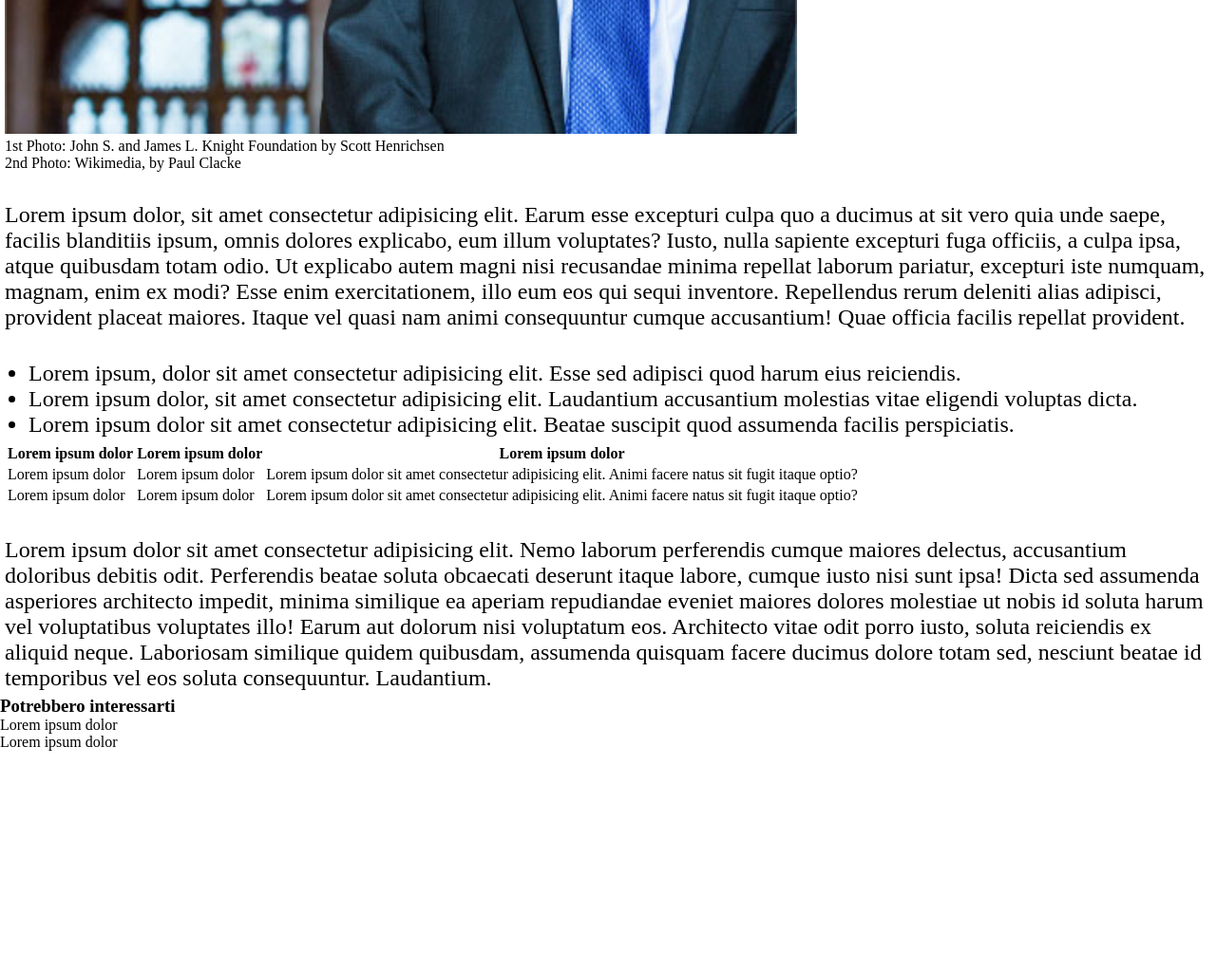
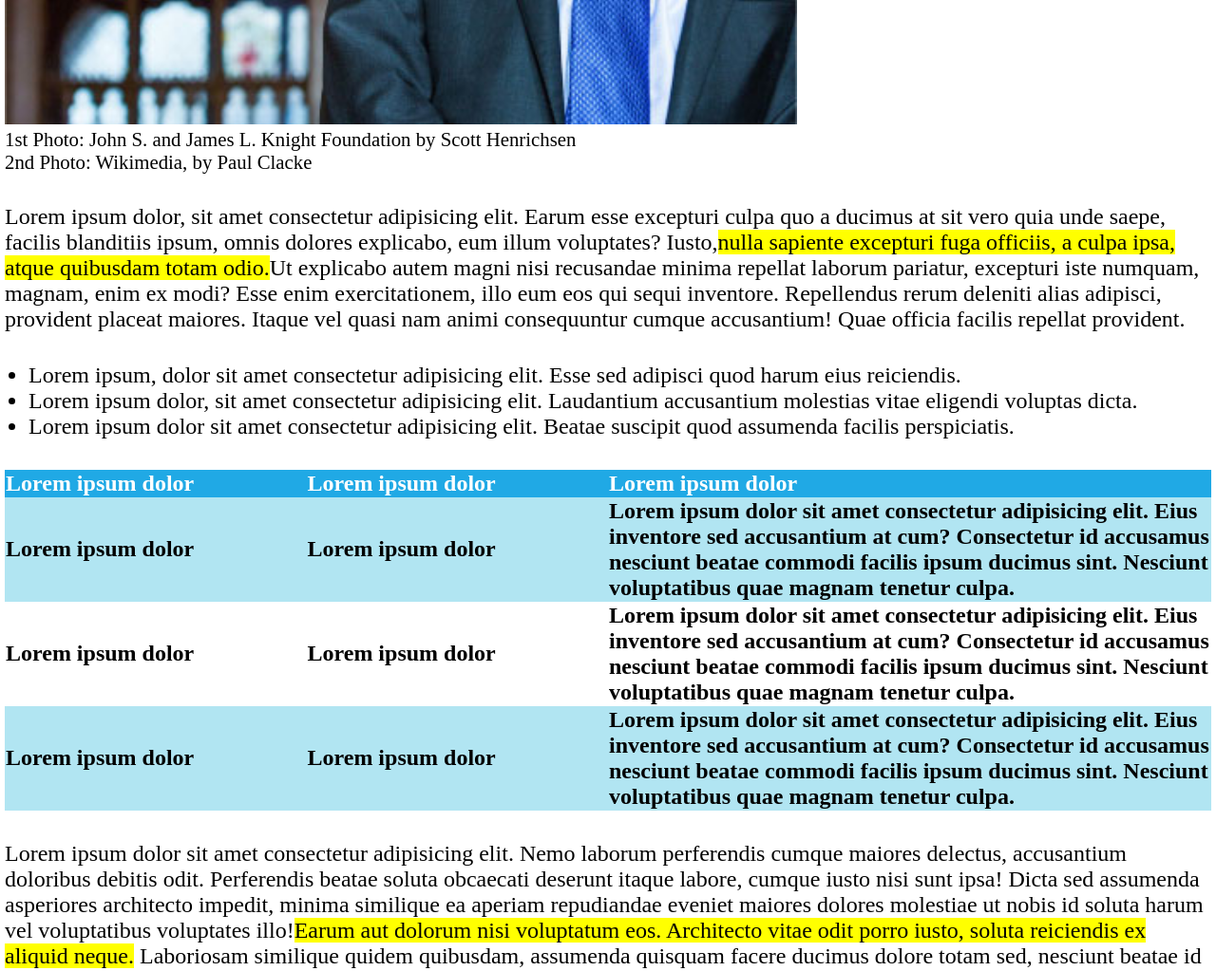
Before and after one commit to Pis4ni/html-css-booleaner, a plain HTML site: page index.html in a window 1280 px wide. Shown: the part 1620-2643 px from the top of the page at 95% size. Before the commit the page ends 2411 px from the top, so only its background shows below. Drawn offline with Linux system fonts and the light colour scheme.

Commit message:
Added css rules for table & higlitght

```diff
--- a/css/style.css
+++ b/css/style.css
@@ -29,6 +29,8 @@ h1 {
 address{
     font-size: 2rem;
     font-style: normal;
+    color: #7c7c7c;
+    line-height: 30px;
 }
 
 address > a{
@@ -50,3 +52,38 @@ ul{
     margin-top: 2rem;
     padding-left: 25px;
 }
+
+table {
+    margin-top: 2rem;
+    font-size: 1.5rem;
+    border: none;
+    font-weight: 550;
+
+
+}
+thead{
+    font-style: none;
+    text-align: left;
+    color: #ffffff;
+
+}
+
+.bg-blue{
+    background-color: #20a9e5 ;
+}
+.bg-lblue{
+    background-color: #b1e5f2 ;
+
+}
+
+.w25{
+    width: 25%;
+}
+
+.highlight{
+    background-color: #ffff00;
+}
+
+.tsmall{
+    font-size: 1.3rem;
+}
--- a/index.html
+++ b/index.html
@@ -33,7 +33,7 @@
             <!-- article writers -->
             <address>
                 scritto da <a href="">The Booleaners</a> <br />
-                10/10/2020
+                <span class="tsmall">il 10/10/2020</span>
             </address>
         </section>
 
@@ -42,16 +42,16 @@
             <img src="./img/tim-1.jpg" class="images" alt="Tim Berners-Lee using hands">
             <img src="./img/tim-2.jpg" class="images" alt="Tim Berners-Lee standing like a chad">
             <br />
-            <span>1st Photo: John S. and James L. Knight Foundation by Scott Henrichsen</span>
+            <span class="tsmall">1st Photo: John S. and James L. Knight Foundation by Scott Henrichsen</span>
             <br />
-            <span>2nd Photo: Wikimedia, by Paul Clacke</span>
+            <span class="tsmall">2nd Photo: Wikimedia, by Paul Clacke</span>
         </section>
 
         <!-- article main section -->
         <section>
             <p>
                 Lorem ipsum dolor, sit amet consectetur adipisicing elit. Earum esse excepturi culpa quo a ducimus at sit vero quia unde saepe, facilis blanditiis ipsum, omnis dolores explicabo, eum illum voluptates?
-                Iusto, nulla sapiente excepturi fuga officiis, a culpa ipsa, atque quibusdam totam odio. Ut explicabo autem magni nisi recusandae minima repellat laborum pariatur, excepturi iste numquam, magnam, enim ex modi?
+                Iusto,<span class="highlight">nulla sapiente excepturi fuga officiis, a culpa ipsa, atque quibusdam totam odio.</span>Ut explicabo autem magni nisi recusandae minima repellat laborum pariatur, excepturi iste numquam, magnam, enim ex modi?
                 Esse enim exercitationem, illo eum eos qui sequi inventore. Repellendus rerum deleniti alias adipisci, provident placeat maiores. Itaque vel quasi nam animi consequuntur cumque accusantium! Quae officia facilis repellat provident.
             </p>
             <ul>
@@ -63,26 +63,31 @@
 
         <!-- article table -->
         <section>
-            <table>
-                <thead>
+            <table cellspacing="0" cellmargin="0">
+                <thead class="bg-blue">
                      <tr>
-                        <th>Lorem ipsum dolor</th>
-                        <th>Lorem ipsum dolor</th>
+                        <th class="w25">Lorem ipsum dolor</th>
+                        <th class="w25">Lorem ipsum dolor</th>
                         <th>Lorem ipsum dolor</th>
                      </tr>
                 </thead>
                 <tbody>
+                    <tr class="bg-lblue">
+                        <td>Lorem ipsum dolor</td>
+                        <td>Lorem ipsum dolor</td>
+                        <td>Lorem ipsum dolor sit amet consectetur adipisicing elit. Eius inventore sed accusantium at cum? Consectetur id accusamus nesciunt beatae commodi facilis ipsum ducimus sint. Nesciunt voluptatibus quae magnam tenetur culpa.</td>
+                    </tr>
                     <tr>
                         <td>Lorem ipsum dolor</td>
                         <td>Lorem ipsum dolor</td>
-                        <td>Lorem ipsum dolor sit amet consectetur adipisicing elit. Animi facere natus sit fugit itaque optio?</td>
+                        <td>Lorem ipsum dolor sit amet consectetur adipisicing elit. Eius inventore sed accusantium at cum? Consectetur id accusamus nesciunt beatae commodi facilis ipsum ducimus sint. Nesciunt voluptatibus quae magnam tenetur culpa.</td>
                     </tr>
                 </tbody>
                 <tfoot>
-                    <tr>
+                    <tr class="bg-lblue">
                         <td>Lorem ipsum dolor</td>
                         <td>Lorem ipsum dolor</td>
-                        <td>Lorem ipsum dolor sit amet consectetur adipisicing elit. Animi facere natus sit fugit itaque optio?</td>
+                        <td>Lorem ipsum dolor sit amet consectetur adipisicing elit. Eius inventore sed accusantium at cum? Consectetur id accusamus nesciunt beatae commodi facilis ipsum ducimus sint. Nesciunt voluptatibus quae magnam tenetur culpa.</td>
                     </tr>
                 </tfoot>
             </table>
@@ -90,9 +95,9 @@
 
         <!-- article conclusions -->
         <section>
-            <p>Lorem ipsum dolor sit amet consectetur adipisicing elit. Nemo laborum perferendis cumque maiores delectus, accusantium doloribus debitis odit. Perferendis beatae soluta obcaecati deserunt itaque labore, cumque iusto nisi sunt ipsa!
-            Dicta sed assumenda asperiores architecto impedit, minima similique ea aperiam repudiandae eveniet maiores dolores molestiae ut nobis id soluta harum vel voluptatibus voluptates illo! Earum aut dolorum nisi voluptatum eos.
-            Architecto vitae odit porro iusto, soluta reiciendis ex aliquid neque. Laboriosam similique quidem quibusdam, assumenda quisquam facere ducimus dolore totam sed, nesciunt beatae id temporibus vel eos soluta consequuntur. Laudantium.
+            <p>Lorem ipsum dolor sit amet consectetur adipisicing elit. Nemo laborum perferendis cumque maiores delectus, <span class="highlight"></span>accusantium doloribus debitis odit. Perferendis beatae soluta obcaecati deserunt itaque labore, cumque iusto nisi sunt ipsa!
+            Dicta sed assumenda asperiores architecto impedit, minima similique ea aperiam repudiandae eveniet maiores dolores molestiae ut nobis id soluta harum vel voluptatibus voluptates illo!<span class="highlight">Earum aut dolorum nisi voluptatum eos.
+            Architecto vitae odit porro iusto, soluta reiciendis ex aliquid neque.</span> Laboriosam similique quidem quibusdam, assumenda quisquam facere ducimus dolore totam sed, nesciunt beatae id temporibus vel eos soluta consequuntur. Laudantium.
             </p>
         </section>
 
```
